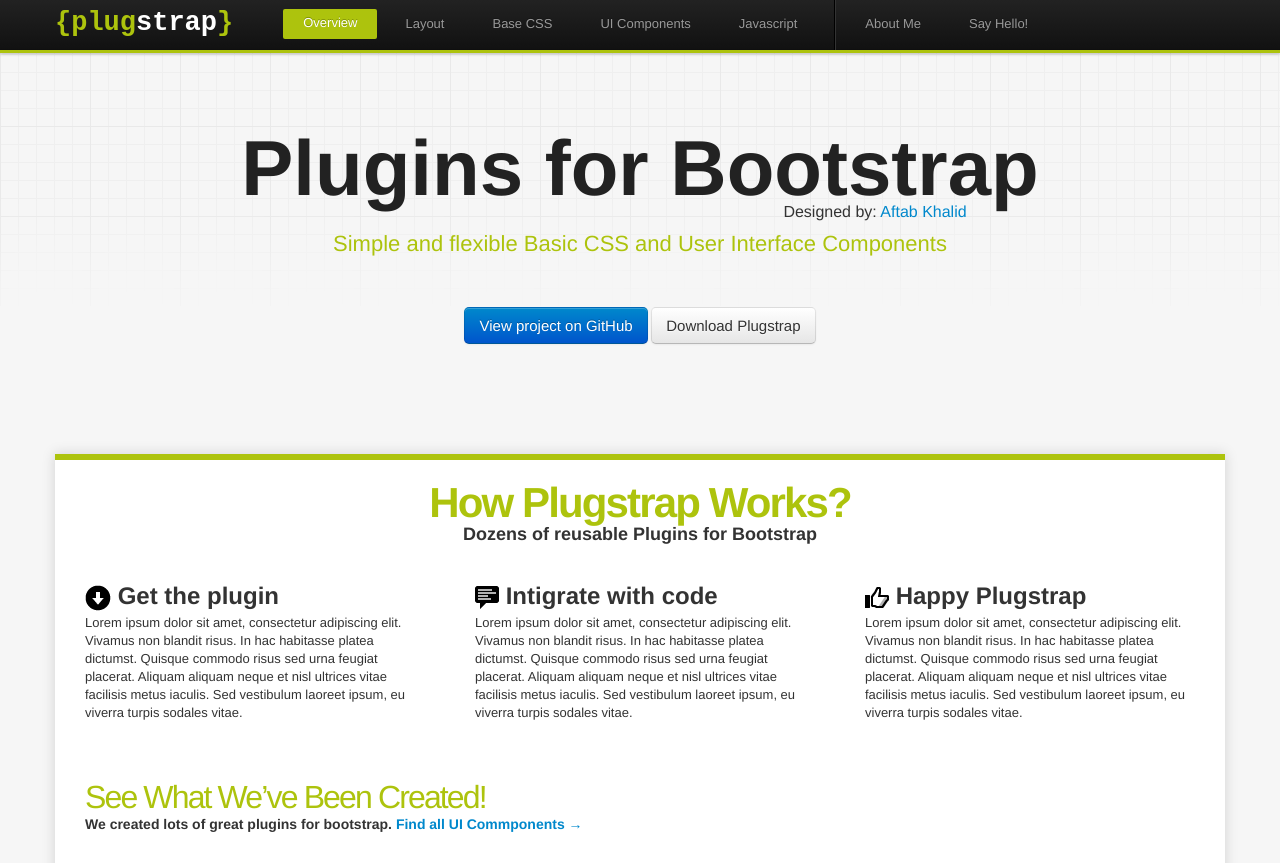
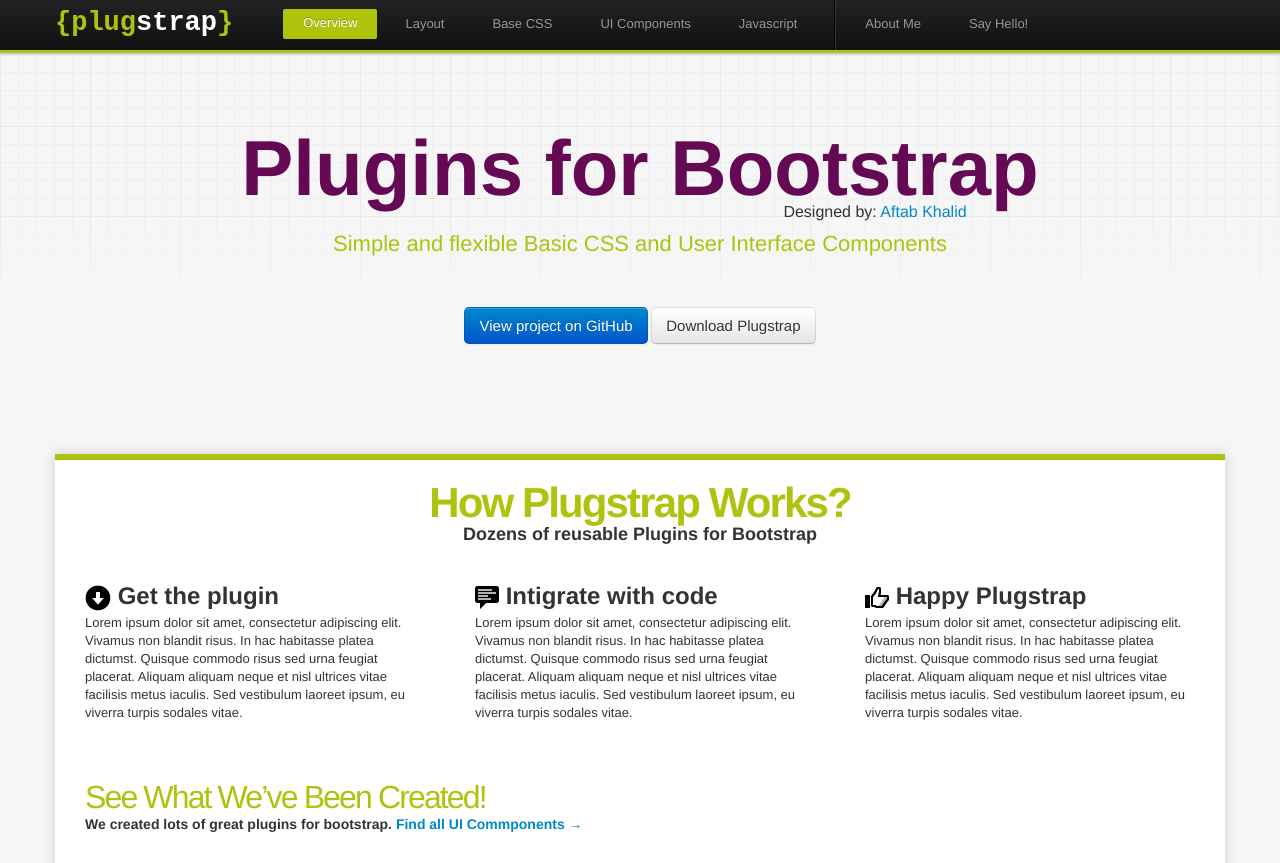
Before and after one commit to aftabkhalid/plugstrap, a plain HTML site: page index.html in a window 1280 px wide. Shown: the top 863 px of the page. Drawn offline with Linux system fonts and the light colour scheme.

Commit message:
changed featured unit heading

```diff
--- a/css/theme/theme.css
+++ b/css/theme/theme.css
@@ -12,7 +12,7 @@ body{
 }
 .featured-unit h1{
 	font-size:78px;
-	color:#222;
+	color:#650954;
 }
 .featured-unit h2,
 .featured-unit h3{
```
